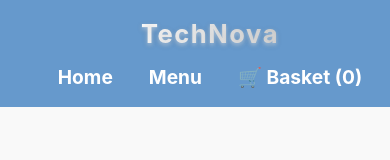
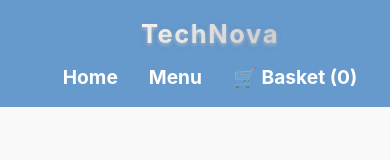
Before and after one commit to hamzas4011/ecommerce-app, a React (Vite) app: page / in a window 390 px wide. Shown: the top 160 px of the page. Built offline with nearby package versions, Linux system fonts and the light colour scheme.

Commit message:
update navbar.css

```diff
--- a/src/styles/Navbar.css
+++ b/src/styles/Navbar.css
@@ -38,9 +38,10 @@
 .navbar-links {
   list-style: none;
   display: flex;
-  gap: 50px;
+  gap: 40px;
   margin: 0;
   padding: 0;
+  padding-right: 30px;
 }
 
 .navbar-link {
@@ -57,7 +58,6 @@
   background-color: #0c5ed7;
   color: #ffffff;
 }
-
 
 @media (max-width: 768px) {
   .navbar {
@@ -83,8 +83,9 @@
     display: flex;
     justify-content: center;
     width: 100%;
-    gap: 20px;
+    gap: 15px;
     flex-wrap: wrap;
+    padding-right: 0;
   }
 
   .navbar-link {
```
